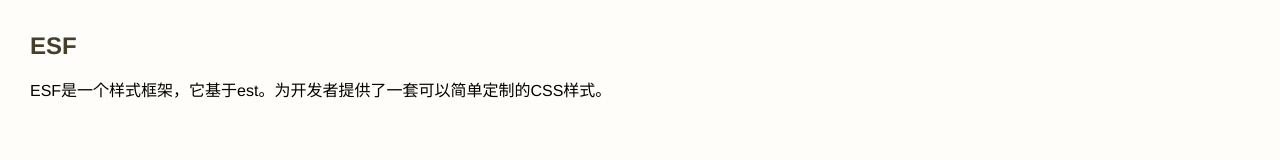
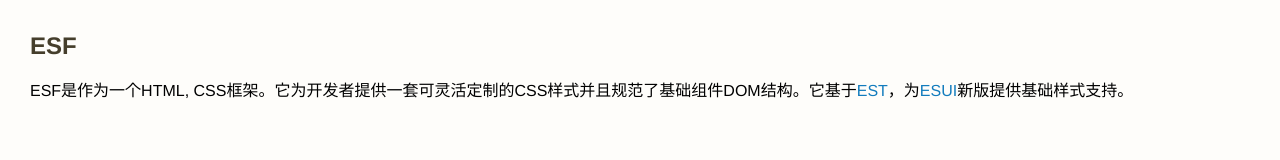
Before and after one commit to Exodia/esf, a website: page home.html in a window 1280 px wide. Drawn offline with Linux system fonts and the light colour scheme.

Commit message:
change readme.
remove grid and web icon.

```diff
--- a/home.html
+++ b/home.html
@@ -9,8 +9,6 @@
     </head>
     <body class="ui-m3">
         <h2 class="align-center no-mt">ESF</h2>
-        <p>
-            ESF是一个样式框架，它基于est。为开发者提供了一套可以简单定制的CSS样式。
-        </p>
+        <p>ESF是作为一个HTML, CSS框架。它为开发者提供一套可灵活定制的CSS样式并且规范了基础组件DOM结构。它基于<a href="https://github.com/ecomfe/est">EST</a>，为<a href="https://github.com/ecomfe/esui">ESUI</a>新版提供基础样式支持。</p>
     </body>
 </html>
```
Also changed, not shown: index.html (+2 -2 lines).
